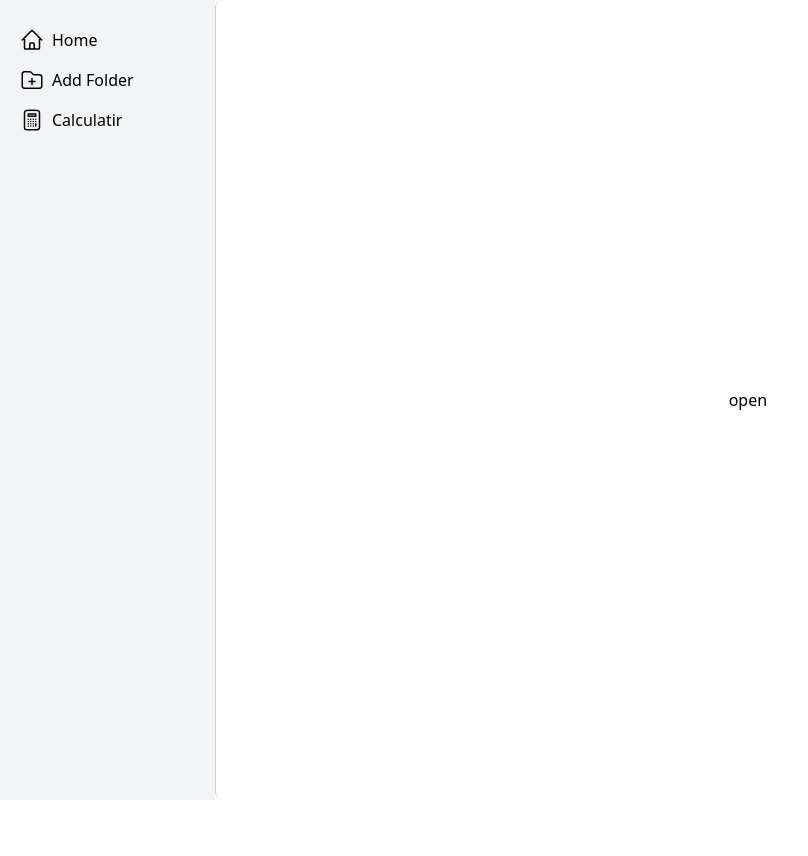
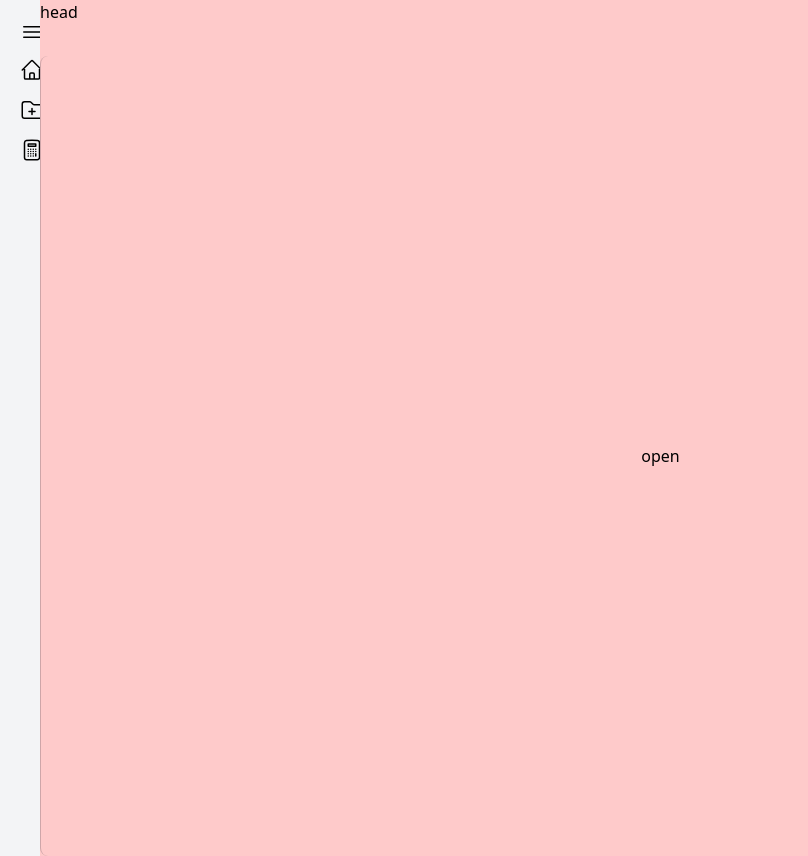
Before and after one commit to Habsyi2512/framer-motion, a Next.js app: page / in a window 1280 px wide. Shown: the whole page, without its empty margins (0-808 px from the left). Before the commit the page ends 800 px from the top, so only its background shows below. Built offline with nearby package versions, Linux system fonts and the light colour scheme.

Commit message:
"Updated Page and Sidebar components to include a collapsible card feature, added context API for sidebar state management"

```diff
--- a/src/app/page.tsx
+++ b/src/app/page.tsx
@@ -5,7 +5,10 @@ export default function Home() {
   return (
     <main className="flex">
       <Sidebar />
-      <MainContent />
+      <div className="w-full bg-red-200">
+        <header className="h-14 bg-red-200">head</header>
+        <MainContent />
+      </div>
     </main>
   );
 }
--- /dev/null
+++ b/src/components/icons/Bars3Icon.tsx
@@ -0,0 +1,23 @@
+import React from "react";
+
+export function Bars3Icon(props: React.HTMLAttributes<SVGSVGElement>) {
+  return (
+    <svg
+      {...props}
+      data-slot="icon"
+      fill="none"
+      stroke-width="1.5"
+      stroke="currentColor"
+      viewBox="0 0 24 24"
+      xmlns="http://www.w3.org/2000/svg"
+      aria-hidden="true"
+      {...props}
+    >
+      <path
+        stroke-linecap="round"
+        stroke-linejoin="round"
+        d="M3.75 6.75h16.5M3.75 12h16.5m-16.5 5.25h16.5"
+      ></path>
+    </svg>
+  );
+}
--- a/src/components/sidebar/Sidebar.tsx
+++ b/src/components/sidebar/Sidebar.tsx
@@ -1,10 +1,12 @@
 "use client";
 
-import React from "react";
+import React, { useContext } from "react";
 import { motion } from "framer-motion";
 import { CalculatorIcon } from "../icons/CalculatorIcon";
 import { HomeIcon } from "../icons/HomeIcon";
 import { FolderPlusIcon } from "../icons/FolderPlus";
+import { SidebarContextType } from "@/context/SidebarContextType";
+import { Bars3Icon } from "../icons/Bars3Icon";
 
 type IconObject = {
   name: string;
@@ -12,6 +14,7 @@ type IconObject = {
 };
 
 export default function Sidebar() {
+  const { isOpenCard, setIsOpenCard } = useContext(SidebarContextType);
   const data: IconObject[] = [
     {
       name: "Home",
@@ -28,15 +31,18 @@ export default function Sidebar() {
   ];
   return (
     <motion.aside
-      initial={{ width: 0, padding: 0 }}
-      animate={{ width: 250, padding: 20 }}
+      initial={{ width: 50, padding: 20 }}
+      animate={{ width: isOpenCard ? 250 : 20, padding: 20 }}
       className="bg-gray-100 overflow-hidden"
     >
       <ul>
+        <button onClick={() => setIsOpenCard(!isOpenCard)}>
+          <Bars3Icon className="size-6" />
+        </button>
         {data.map((item, index) => (
           <li key={index} className="flex gap-x-2 items-center py-2">
             <div>{item.icon}</div>
-            <div>{item.name}</div>
+            <p className="truncate">{item.name}</p>
           </li>
         ))}
       </ul>
--- a/src/context/SidebarContextType.tsx
+++ b/src/context/SidebarContextType.tsx
@@ -4,12 +4,16 @@ import React, { createContext, useState, SetStateAction } from "react";
 
 export interface SidebarContextTypeProps {
   isOpenSidebar: boolean;
+  isOpenCard: boolean;
   setIsOpenSidebar: React.Dispatch<SetStateAction<boolean>>;
+  setIsOpenCard: React.Dispatch<SetStateAction<boolean>>;
 }
 
 // Tidak perlu memberikan nilai undefined secara eksplisit
 export const SidebarContextType = createContext<SidebarContextTypeProps>({
   isOpenSidebar: false,
+  isOpenCard: false,
+  setIsOpenCard: () => {},
   setIsOpenSidebar: () => {},
 });
 
@@ -19,11 +23,14 @@ export default function SideBarContext({
   children: React.ReactNode;
 }) {
   const [isOpenSidebar, setIsOpenSidebar] = useState<boolean>(false);
+  const [isOpenCard, setIsOpenCard] = useState<boolean>(false);
   return (
     <SidebarContextType.Provider
       value={{
         isOpenSidebar: isOpenSidebar,
+        isOpenCard: isOpenCard,
         setIsOpenSidebar: setIsOpenSidebar,
+        setIsOpenCard: setIsOpenCard,
       }}
     >
       {children}
```
